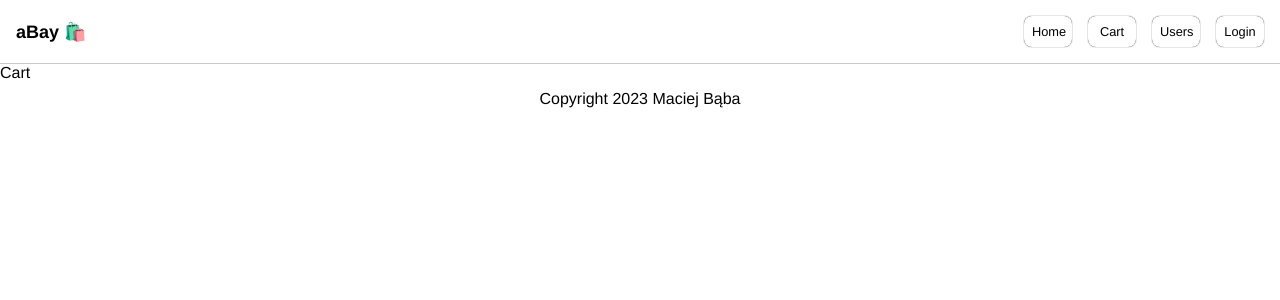
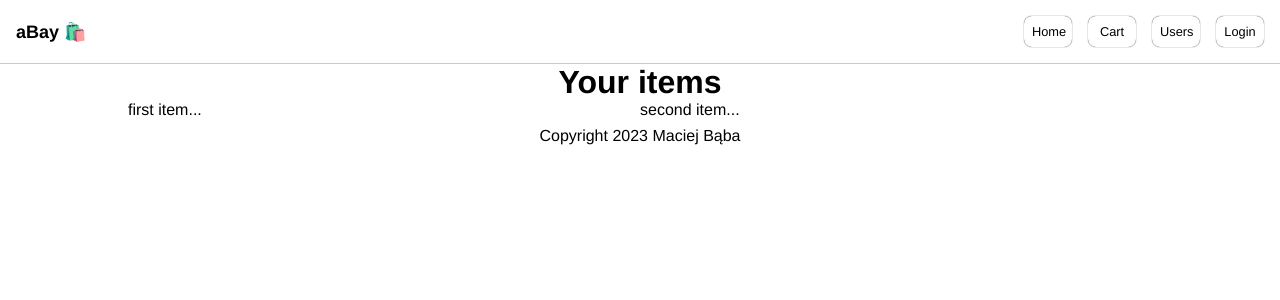
Before and after one commit to maciejbaba/mern-ecommerce, a React (Create React App) app: page /cart in a window 1280 px wide. Shown: the top 300 px of the page. Built offline with nearby package versions, Linux system fonts and the light colour scheme; no server answers; the HTML template or start-up script is replaced by a standard one.

Commit message:
add basic cart js component and its styles

```diff
--- a/src/components/Cart.js
+++ b/src/components/Cart.js
@@ -1,6 +1,16 @@
+import "../css/Cart.css"
+
 const Cart = () => {
   return (
-    <main>Cart</main>
+    <main>
+      <div className="cart-heading">
+        <h1>Your items</h1>
+      </div>
+      <div className="user-items-list">
+        <p>first item...</p>
+        <p>second item...</p>
+      </div>
+    </main>
   )
 }
 
--- /dev/null
+++ b/src/css/Cart.css
@@ -0,0 +1,15 @@
+main {
+  display: flex;
+  flex-direction: column;
+  align-items: center;
+}
+
+.cart-heading {
+  text-align: center;
+}
+
+.user-items-list {
+  display: grid;
+  width: 80vw;
+  grid-template-columns: 1fr 1fr;
+}
```
